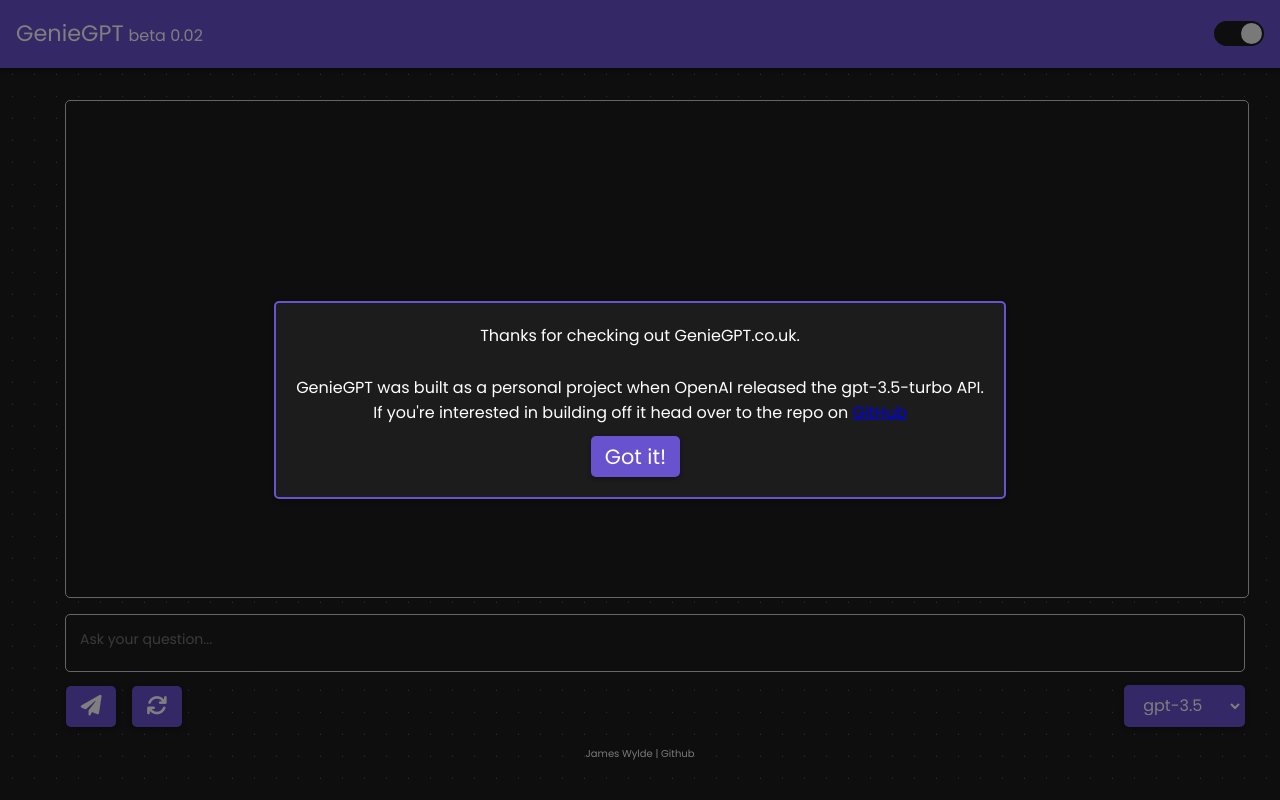
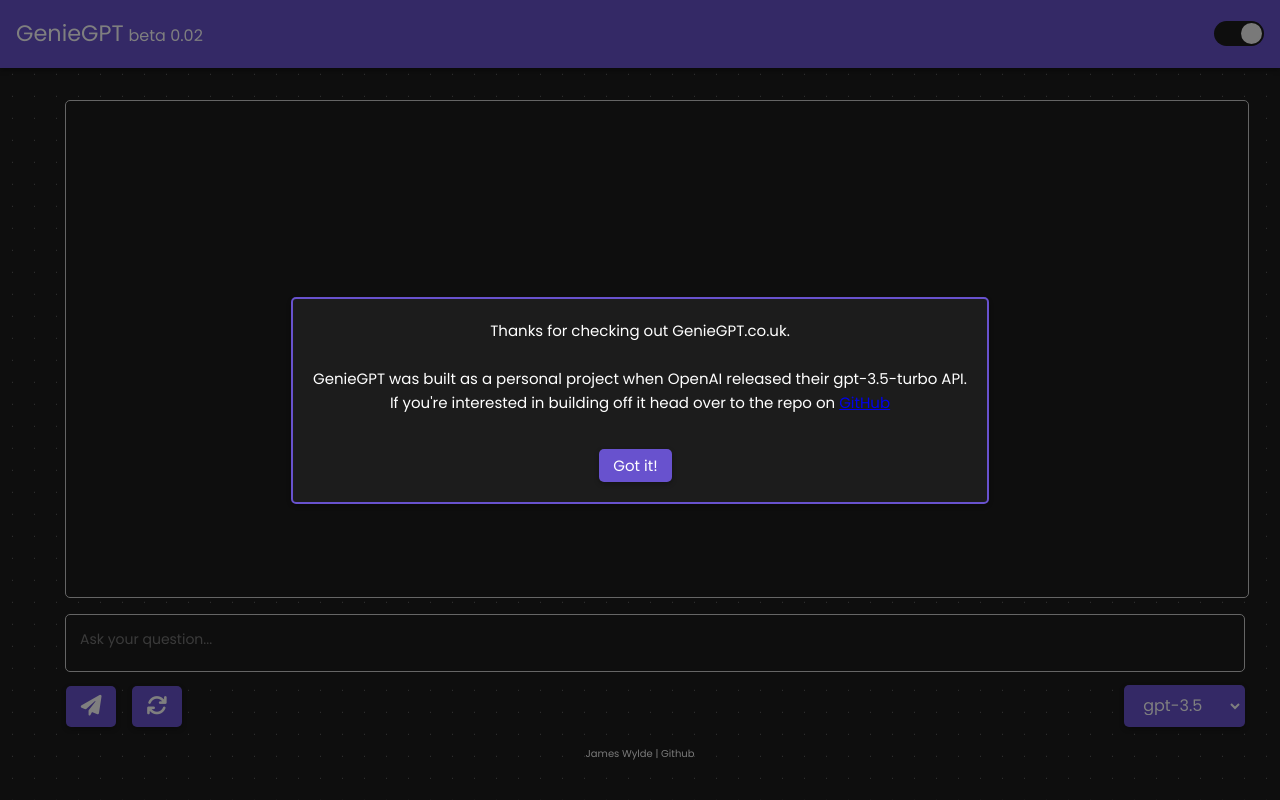
Before and after one commit to jameswylde/openai-chatgpt-docker-container, a Flask app: page / in a window 1280 px wide. Run offline with Flask 3, Linux system fonts and the light colour scheme; some libraries are stand-ins or nearby versions.

Commit message:
Added repo popup

```diff
--- a/static/styles.css
+++ b/static/styles.css
@@ -463,6 +463,8 @@ body.dark-mode .code-block {
 }
 
 .beta-content {
+  font-family: 'Poppins', sans-serif;
+  font-size: 15px;
   color: #fff;
   background-color: #1C1C1C;
   padding: 20px;
@@ -478,6 +480,7 @@ body.dark-mode .code-block {
 
 .beta-content button {
   font-family: 'Poppins', sans-serif;
+  font-size: 15px;
   background-color: #6852ce;
   color: #fff;
   border: none;
--- a/templates/index.html
+++ b/templates/index.html
@@ -32,7 +32,7 @@
 
 <div class="beta-popup" id="beta-popup">
   <div class="beta-content">
-    <p>Thanks for checking out GenieGPT.co.uk. <br><br> GenieGPT was built as a personal project when OpenAI released the gpt-3.5-turbo API. <br> If you're interested in building off it head over to the repo on <a href="https://github.com/jameswylde/openai-chatgpt-docker-container">GitHub</a> <br></p>
+    <p>Thanks for checking out GenieGPT.co.uk. <br><br> GenieGPT was built as a personal project when OpenAI released their gpt-3.5-turbo API. <br> If you're interested in building off it head over to the repo on <a href="https://github.com/jameswylde/openai-chatgpt-docker-container">GitHub</a> <br><br></p>
     <button id="accept-beta">Got it!</button>
   </div>
 </div>
```
